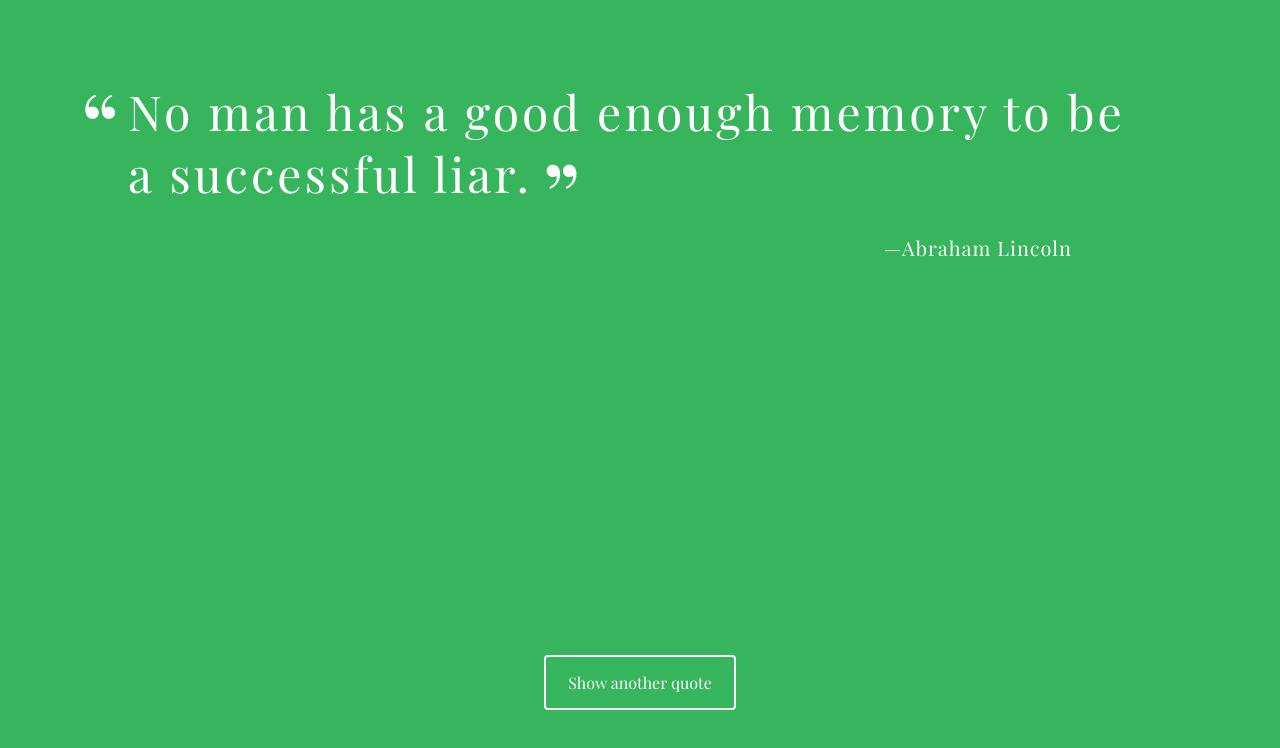
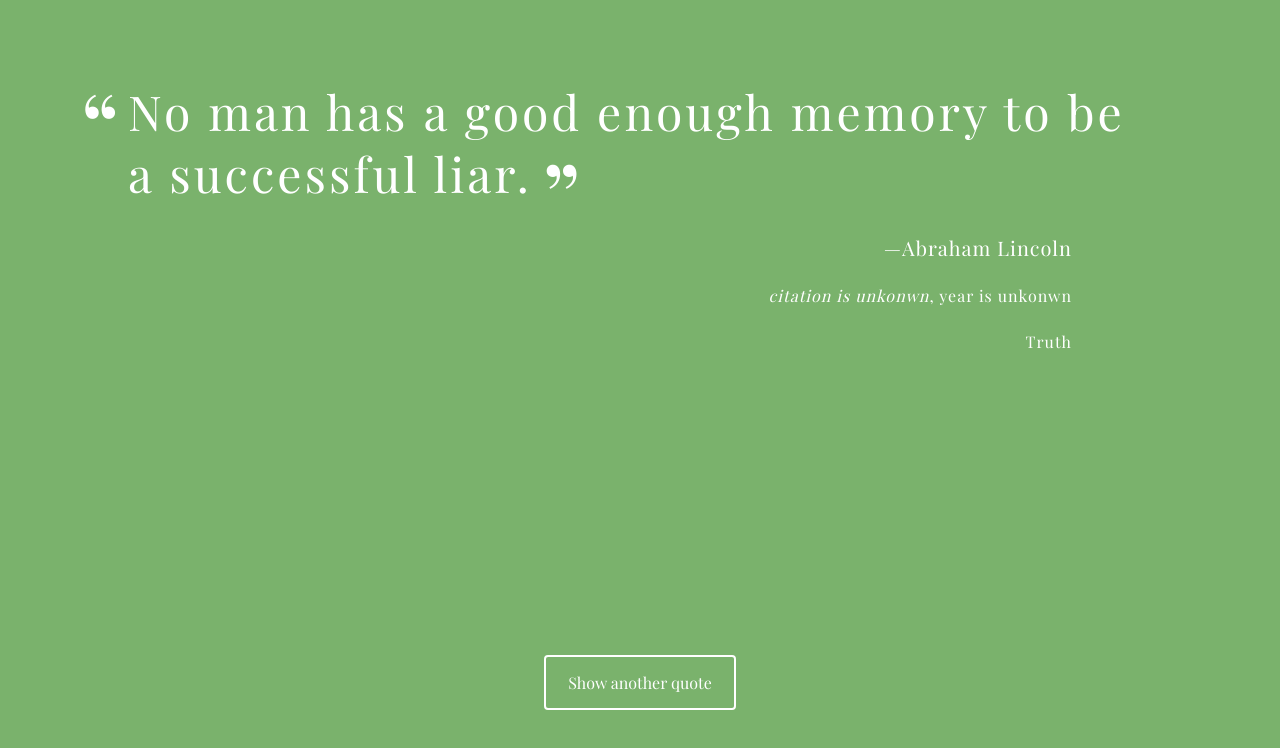
Before and after one commit to Remon-dev/techdegree-project-1, a plain HTML site: page index.html in a window 1280 px wide. Both pictures are taken after a click on the button "Show another quote". Drawn offline with nearby package versions, Linux system fonts and the light colour scheme; a web font is replaced by a local one.

Commit message:
span that is containing the tag property inside pahragraph

```diff
--- a/css/styles.css
+++ b/css/styles.css
@@ -52,6 +52,12 @@ body {
   margin-right: 4em;
 }
 
+.source span {
+  font-size: 1rem;
+
+}
+
+
 .source:before {
   content: "—";
 }
@@ -61,7 +67,7 @@ body {
 }
 
 .citation:before {
-  content: ", ";
+  content: "";
   font-style: normal;
 }
 
@@ -71,7 +77,7 @@ body {
 }
 
 .tags:before {
-  content: "";
+  content: " ";
   font-style: normal;
   line-height: 2.3;
 }
--- a/js/script.js
+++ b/js/script.js
@@ -93,7 +93,7 @@ function getRandomQuote() {
 }
 
 // Auto-refresh the quote after 9 secondes
-var autoRefreshQuote = window.setInterval(printQuote, 9000);
+var autoRefreshQuote = window.setInterval(printQuote, 90000);
 
 // Print the quote to the page
 function printQuote() {
@@ -110,12 +110,28 @@ function printQuote() {
     quotes[randomQuote].source = ' Anonymous';
   }
 
+  //previos version
+  //get the IDs from the HTML and print random quotes to the page unsing .innerHTML
+  // document.getElementById('quote').innerHTML = quotes[randomQuote].quote;
+  // document.getElementById('source').innerHTML = quotes[randomQuote].source;
+  // document.getElementById('citation').innerHTML = quotes[randomQuote].citation;
+  // document.getElementById('year').innerHTML = quotes[randomQuote].year;
+  // document.getElementById('tags').innerHTML = quotes[randomQuote].tags;
+
+
+  //This is the new version I got help form Treehouse slack community.
+
   //get the IDs from the HTML and print random quotes to the page unsing .innerHTML
   document.getElementById('quote').innerHTML = quotes[randomQuote].quote;
-  document.getElementById('source').innerHTML = quotes[randomQuote].source;
-  document.getElementById('citation').innerHTML = quotes[randomQuote].citation;
-  document.getElementById('year').innerHTML = quotes[randomQuote].year;
-  document.getElementById('tags').innerHTML = quotes[randomQuote].tags;
+  var secondPHtml = quotes[randomQuote].source +
+    '<br>' + '<span class="citation" id="citation">' +
+    quotes[randomQuote].citation +
+    '</span><span class="year" id="year">' +
+    quotes[randomQuote].year + '<br>' +
+    '</span><span class="tags" id="tags">' +
+    quotes[randomQuote].tags + '</span>';
+  document.getElementById('source').innerHTML = secondPHtml;
+
 
   //change the background color randomly
   function randomBackgroundColor() {
```
Also changed, not shown: index.html (+0 -1 lines).
